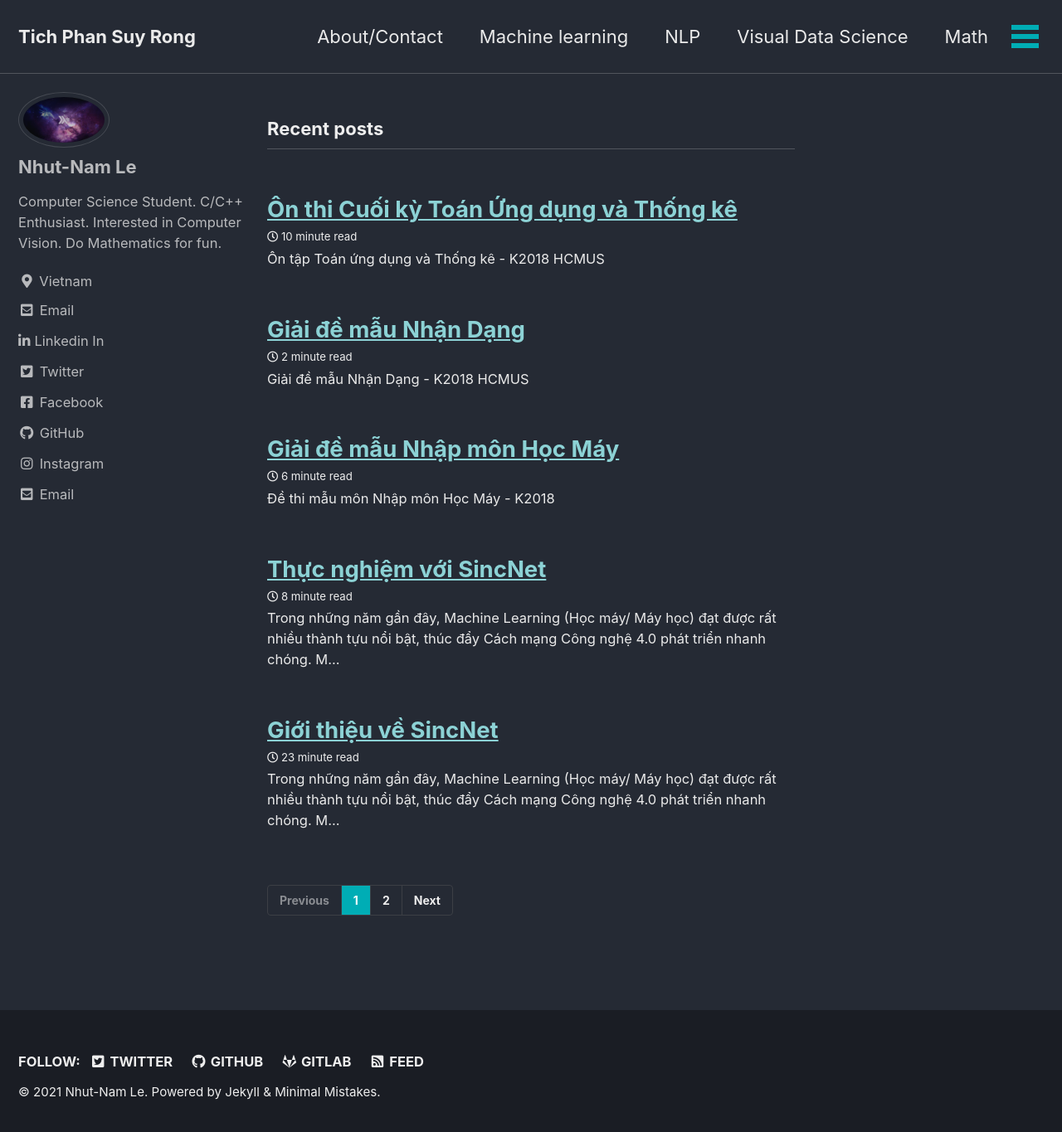
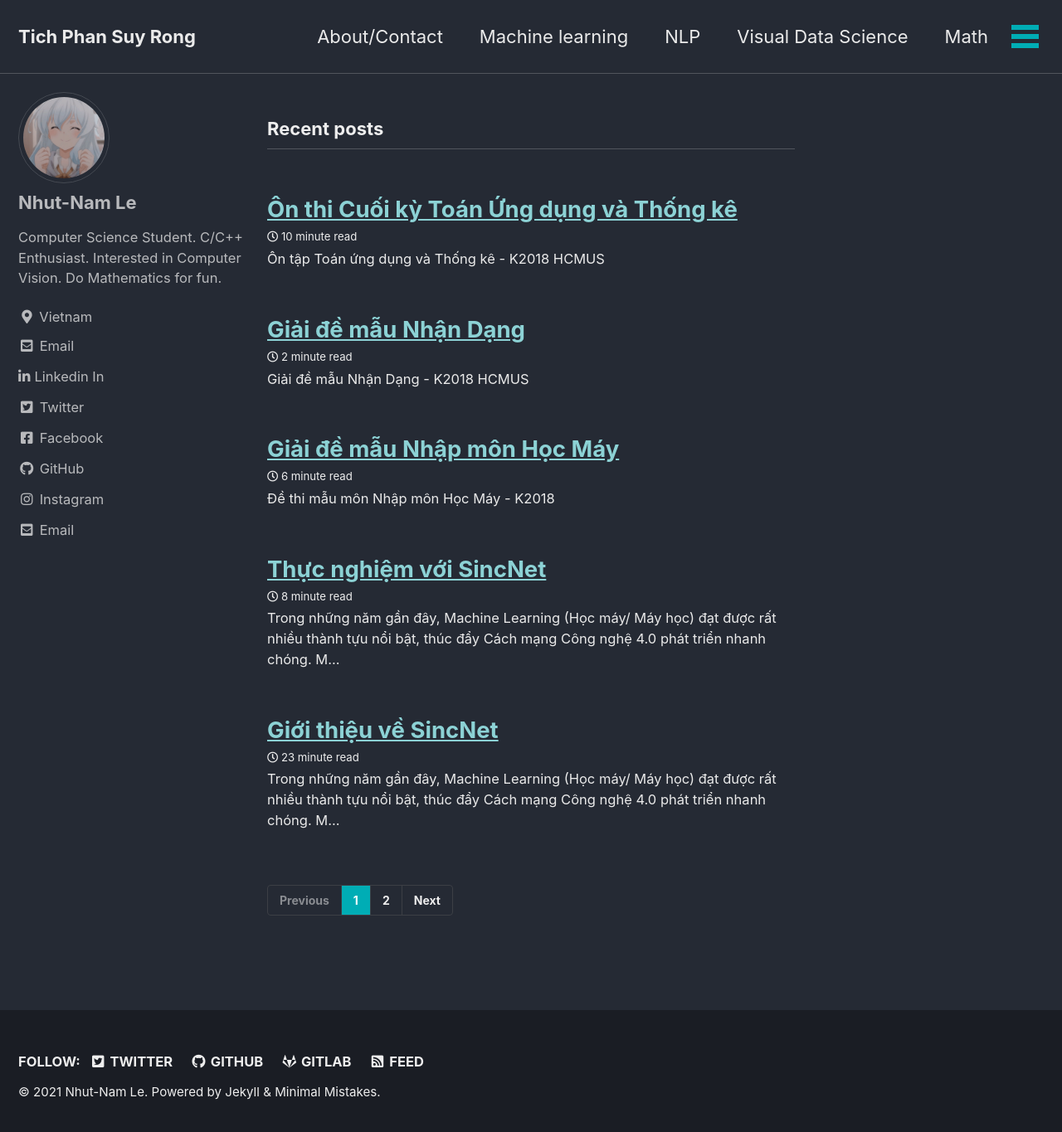
Before and after one commit to nhutnamhcmus/nhutnamhcmus.github.io, a Jekyll site: the page built from index.html, in a window 1280 px wide and 1372 px high. Shown: the top 1365 px of the window at 83% size. Built offline with Jekyll 4.4.1, drawn with Linux system fonts in a browser that asks for light colours; cached includes are drawn as plain includes; the list of posts is cut into pages by our own code.

Commit message:
Update config

```diff
--- a/_config.yml
+++ b/_config.yml
@@ -93,7 +93,7 @@
 # Site Author
 author:
   name             : "Nhut-Nam Le"
-  avatar           : "/assets/img/lambda_01.jpg" # path of avatar image, e.g. "/assets/images/bio-photo.jpg"
+  avatar           : "/assets/img/elaina.jpg" # path of avatar image, e.g. "/assets/images/bio-photo.jpg"
   bio              : "Computer Science Student. C/C++ Enthusiast. Interested in Computer Vision. Do Mathematics for fun."
   location         : "Vietnam"
   email            : "lenam.fithcmus@gmail.com"
```
Also changed, not shown: assets/img/elaina.jpg (added).
